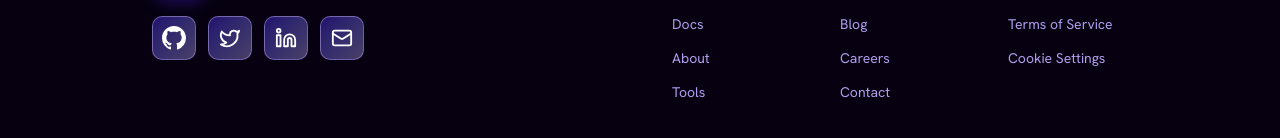
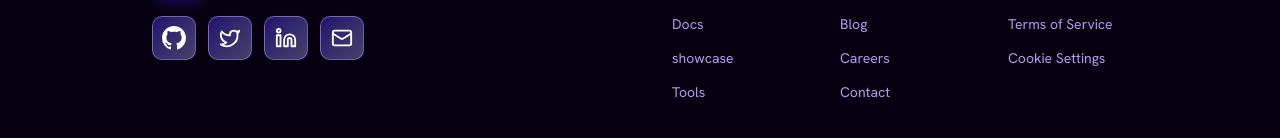
Before and after one commit to Anurag-singh-RBU/Axion, a Next.js app: page / in a window 1280 px wide. Shown: the part 1303-1441 px from the top of the page. Built offline with nearby package versions, Linux system fonts and the light colour scheme.

Commit message:
Demo Commit Again

```diff
--- a/src/app/components/footer.js
+++ b/src/app/components/footer.js
@@ -10,7 +10,7 @@ export default function Footer() {
     Product: [
       { label: 'Home', href: '/' },
       { label: 'Docs', href: '/docs' },
-      { label: 'About', href: '/showcase' },
+      { label: 'showcase', href: '/showcase' },
       { label: 'Tools', href: '/tools' },
     ],
     Company: [
```
